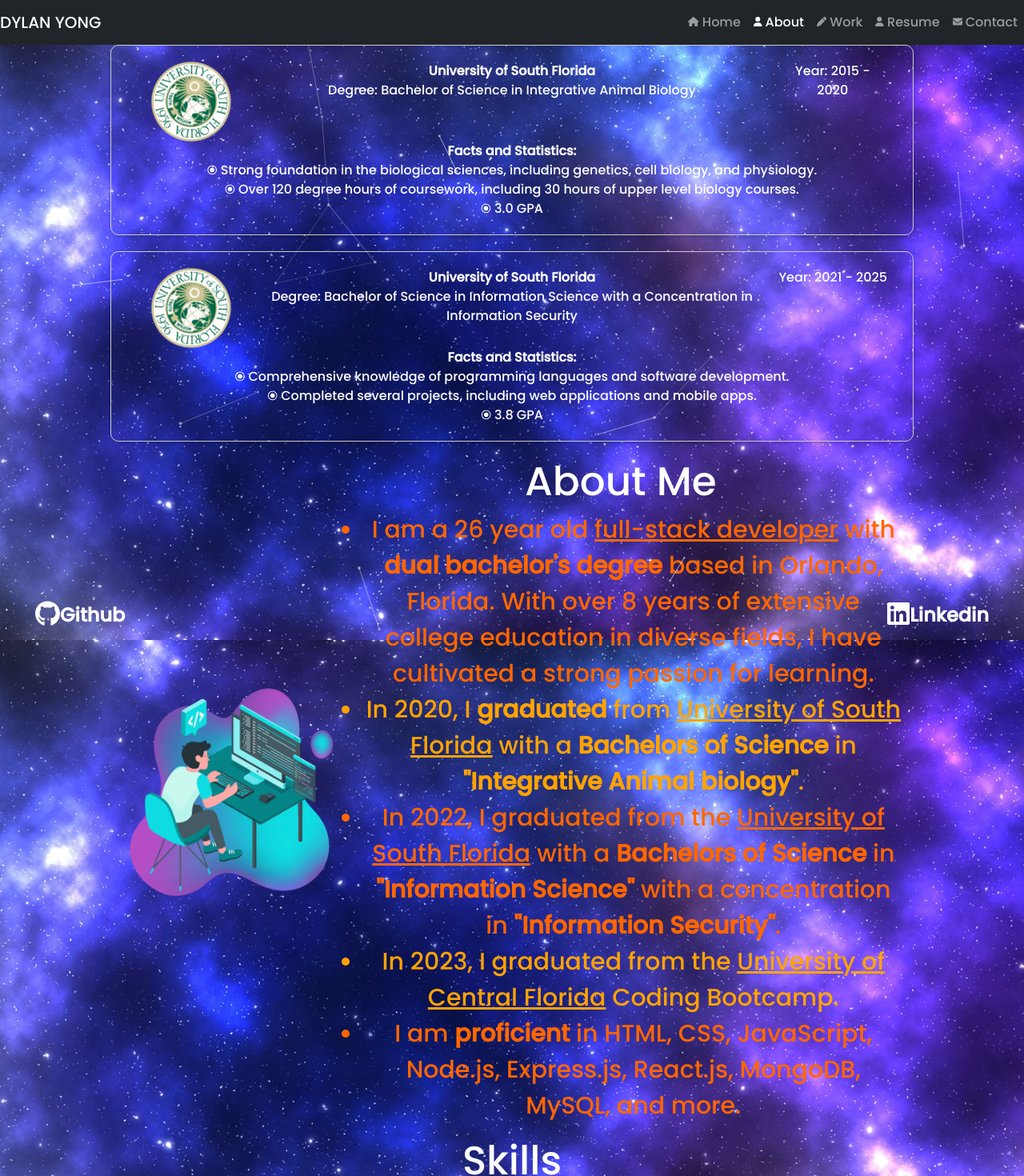
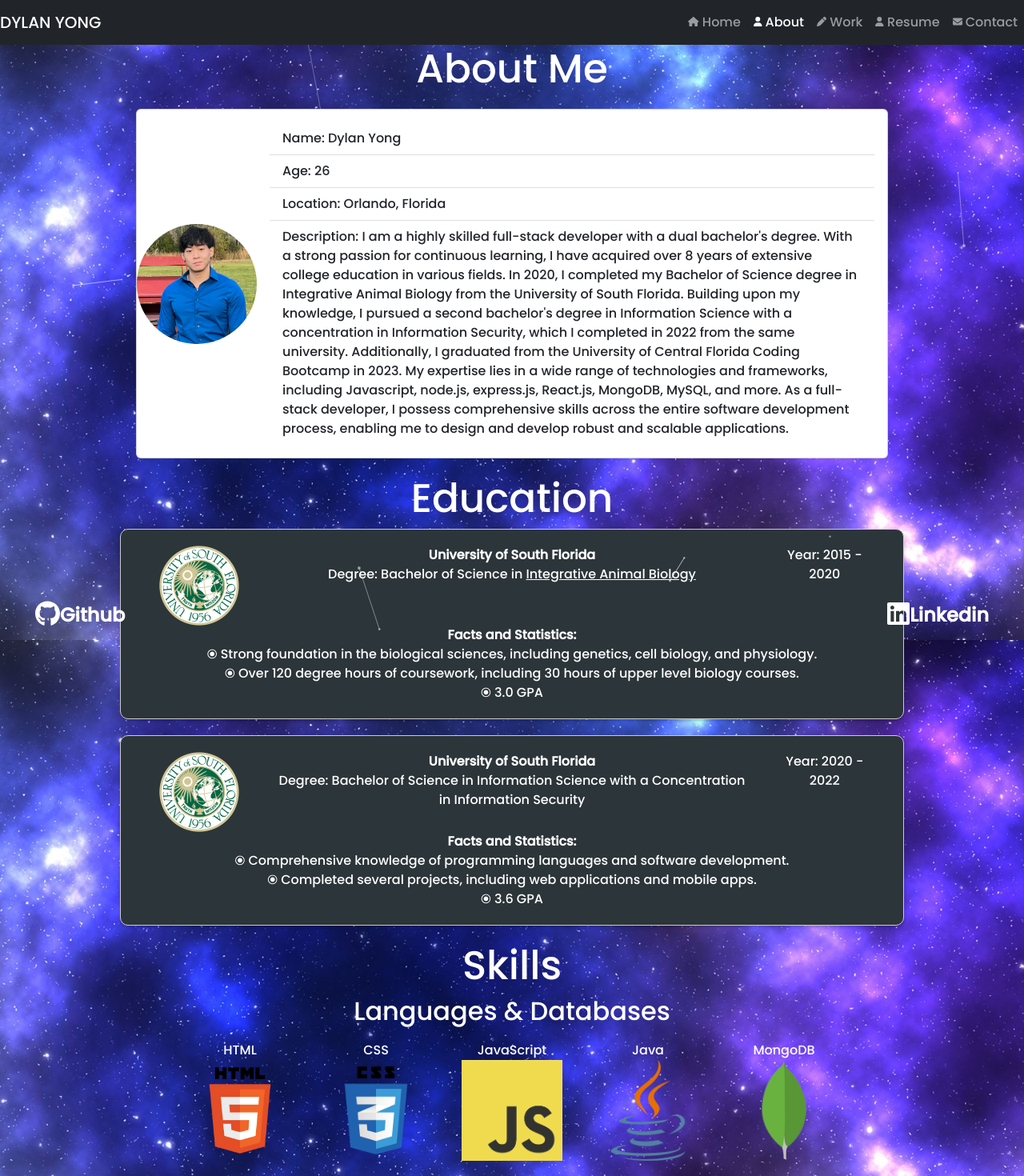
Before and after one commit to Suzakijun1/Portfolio, a React (Create React App) app: page /about in a window 1280 px wide. Shown: the top 1470 px of the page at 80% size. Built offline with nearby package versions, Linux system fonts and the light colour scheme; the HTML template or start-up script is replaced by a standard one.

Commit message:
added aboutme card

```diff
--- /dev/null
+++ b/src/components/AboutMeCard/AboutMe.js
@@ -0,0 +1,61 @@
+import React from "react";
+import { Card, Image, ListGroup } from "react-bootstrap";
+import styled from "styled-components";
+import ProfileImage1 from "../../Assets/crop-pic-of-me2.jpg";
+// Styled components
+const CardContainer = styled.div`
+  display: flex;
+  justify-content: center;
+  align-items: center;
+  margin: 20px;
+`;
+
+const CardContent = styled.div`
+  display: flex;
+  align-items: center;
+`;
+
+const ProfileImage = styled(Image)`
+  width: 150px;
+  height: 150px;
+  object-fit: cover;
+`;
+
+const AboutMeCard = () => {
+  return (
+    <CardContainer>
+      <Card className="w-100" style={{ maxwidth: "500px" }}>
+        <CardContent>
+          <ProfileImage src={ProfileImage1} roundedCircle />
+          <Card.Body>
+            <ListGroup variant="flush">
+              <ListGroup.Item>Name: Dylan Yong</ListGroup.Item>
+              <ListGroup.Item>Age: 26</ListGroup.Item>
+              <ListGroup.Item>Location: Orlando, Florida</ListGroup.Item>
+              <ListGroup.Item>
+                Description: I am a highly skilled full-stack developer with a
+                dual bachelor's degree. With a strong passion for continuous
+                learning, I have acquired over 8 years of extensive college
+                education in various fields. In 2020, I completed my Bachelor of
+                Science degree in Integrative Animal Biology from the University
+                of South Florida. Building upon my knowledge, I pursued a second
+                bachelor's degree in Information Science with a concentration in
+                Information Security, which I completed in 2022 from the same
+                university. Additionally, I graduated from the University of
+                Central Florida Coding Bootcamp in 2023. My expertise lies in a
+                wide range of technologies and frameworks, including Javascript,
+                node.js, express.js, React.js, MongoDB, MySQL, and more. As a
+                full-stack developer, I possess comprehensive skills across the
+                entire software development process, enabling me to design and
+                develop robust and scalable applications.
+              </ListGroup.Item>
+              {/* Add more stats or information here */}
+            </ListGroup>
+          </Card.Body>
+        </CardContent>
+      </Card>
+    </CardContainer>
+  );
+};
+
+export default AboutMeCard;
--- a/src/components/EducationCard/EducationCard.js
+++ b/src/components/EducationCard/EducationCard.js
@@ -12,88 +12,6 @@ import logo from "../../Assets/UniversityLogo.png";
 import Container from "react-bootstrap/Container";
 import { Row } from "react-bootstrap";
 import Col from "react-bootstrap/Col";
-
-// const EducationCard = () => {
-//   return (
-//     <>
-//       <StyledCard className="education-card">
-//         <Card.Body>
-//           <Container>
-//             <Row>
-//               <Col xs={2}>
-//                 <LogoContainer>
-//                   <LogoImage src={logo} alt="University Logo" />
-//                 </LogoContainer>
-//               </Col>
-//               <Col xs={8}>
-//                 <EducationInfo>
-//                   {/* <Card.Title>Education</Card.Title> */}
-//                   <Card.Text>
-//                     <strong>University of South Florida</strong>
-//                     <br />
-//                     Degree: Bachelor of Science in Integrative Animal Biology
-//                   </Card.Text>
-//                 </EducationInfo>
-//               </Col>
-//               <Col xs={2}>
-//                 <YearText>Year: 2015 - 2020</YearText>
-//               </Col>
-//             </Row>
-//           </Container>
-//           <Card.Text>
-//             <strong>Facts and Statistics:</strong>
-//             <br />
-//             ⦿ Strong foundation in the biological sciences, including genetics,
-//             cell biology, and physiology.
-//             <br />
-//             ⦿ Over 120 degree hours of coursework, including 30 hours of upper
-//             level biology courses.
-//             <br />⦿ 3.0 GPA
-//           </Card.Text>
-//         </Card.Body>
-//       </StyledCard>
-
-//       {/* Second Education Card */}
-//       <StyledCard className="education-card">
-//         <Card.Body>
-//           <Container>
-//             <Row>
-//               <Col xs={2}>
-//                 <LogoContainer>
-//                   <LogoImage src={logo} alt="University Logo 2" />
-//                 </LogoContainer>
-//               </Col>
-//               <Col xs={8}>
-//                 <EducationInfo>
-//                   {/* <Card.Title>Education</Card.Title> */}
-//                   <Card.Text>
-//                     <strong>Another University</strong>
-//                     <br />
-//                     Degree: Bachelor of Science in Information Science with a
-//                     Concentration in Information Security
-//                   </Card.Text>
-//                 </EducationInfo>
-//               </Col>
-//               <Col xs={2}>
-//                 <YearText>Year: 2021 - 2025</YearText>
-//               </Col>
-//             </Row>
-//           </Container>
-//           <Card.Text>
-//             <strong>Facts and Statistics:</strong>
-//             <br />
-//             ⦿ Comprehensive knowledge of programming languages and software
-//             development.
-//             <br />
-//             ⦿ Completed several projects, including web applications and mobile
-//             apps.
-//             <br />⦿ 3.8 GPA
-//           </Card.Text>
-//         </Card.Body>
-//       </StyledCard>
-//     </>
-//   );
-// };
 
 const EducationCard = () => {
   return (
@@ -113,7 +31,8 @@ const EducationCard = () => {
                 <Card.Text>
                   <strong>University of South Florida</strong>
                   <br />
-                  Degree: Bachelor of Science in Integrative Animal Biology
+                  Degree: Bachelor of Science in{" "}
+                  <span className="underline"> Integrative Animal Biology</span>
                 </Card.Text>
               </EducationInfo>
             </Col>
@@ -155,7 +74,7 @@ const EducationCard = () => {
               </EducationInfo>
             </Col>
             <Col xs={12} sm={2}>
-              <YearText>Year: 2021 - 2025</YearText>
+              <YearText>Year: 2020 - 2022</YearText>
             </Col>
           </Row>
         </Container>
@@ -167,7 +86,7 @@ const EducationCard = () => {
           <br />
           ⦿ Completed several projects, including web applications and mobile
           apps.
-          <br />⦿ 3.8 GPA
+          <br />⦿ 3.6 GPA
         </Card.Text>
       </StyledCard>
     </>
--- a/src/components/EducationCard/EducationCard.styles.js
+++ b/src/components/EducationCard/EducationCard.styles.js
@@ -1,12 +1,15 @@
 import styled from "styled-components";
 import { keyframes } from "styled-components";
 export const StyledCard = styled.div`
+  .underline {
+    text-decoration: underline;
+  }
   border: 1px solid #ccc;
   text-align: center;
   margin-bottom: 20px;
   border-radius: 10px;
   box-shadow: 0 2px 4px rgba(0, 0, 0, 0.2);
-
+  background-color: #2c3539;
   padding: 20px;
   transition: box-shadow 0.3s ease;
 
@@ -48,8 +51,6 @@ export const EducationInfo = styled.div`
   align-items: center;
   justify-content: center;
 `;
-
-// Create a keyframe animation
 const spinAnimation = keyframes`
 0% {
   transform: rotate(0deg);
@@ -59,5 +60,9 @@ const spinAnimation = keyframes`
 }
 `;
 export const SpinningLogoImage = styled(LogoImage)`
-  animation: ${spinAnimation} 5s linear infinite; // Apply the spinning animation
+  transition: transform 0.3s ease;
+
+  ${StyledCard}:hover & {
+    animation: ${spinAnimation} 8s linear infinite;
+  }
 `;
--- a/src/pages/About/About.js
+++ b/src/pages/About/About.js
@@ -1,5 +1,4 @@
 import { AboutSec } from "./About.styles";
-import AboutLogo from "../../Assets/WebDevelopmentBanner.webp";
 import htmlpic from "../../Assets/skills/html.png";
 import csspic from "../../Assets/skills/css.png";
 import jspic from "../../Assets/skills/js.png";
@@ -16,6 +15,7 @@ import heroku from "../../Assets/skills/heroku-pic.webp";
 import apollopic from "../../Assets/skills/apolloimage.png";
 import jquerypic from "../../Assets/skills/jqueryimg.png";
 import EducationCard from "../../components/EducationCard/EducationCard";
+import AboutMeCard from "../../components/AboutMeCard/AboutMe";
 
 export default function About() {
   const languagesAndDatabases = [
@@ -42,46 +42,12 @@ export default function About() {
 
   return (
     <AboutSec className="about-section container-fluid">
-      <div className="row">
-        <EducationCard />
-        <div className="d-flex align-items-center">
-          <div className="about-img">
-            <img src={AboutLogo} alt="about" className="img-fluid" />
-          </div>
-          <div className="about-content">
-            <h1>About Me</h1>
-            <ul>
-              <li>
-                I am a 26 year old{" "}
-                <span className="underline">full-stack developer</span> with{" "}
-                <strong>dual bachelor's degree</strong> based in Orlando,
-                Florida. With over 8 years of extensive college education in
-                diverse fields, I have cultivated a strong passion for learning.
-              </li>
-              <li className="blue-item">
-                In 2020, I <strong>graduated</strong> from{" "}
-                <span className="underline">University of South Florida</span>{" "}
-                with a <strong>Bachelors of Science</strong> in{" "}
-                <strong>"Integrative Animal biology"</strong>.
-              </li>
-              <li>
-                In 2022, I graduated from the{" "}
-                <span className="underline">University of South Florida</span>{" "}
-                with a <strong>Bachelors of Science</strong> in{" "}
-                <strong>"Information Science"</strong> with a concentration in{" "}
-                <strong>"Information Security"</strong>.
-              </li>
-              <li className="test">
-                In 2023, I graduated from the{" "}
-                <span className="underline">University of Central Florida</span>{" "}
-                Coding Bootcamp.
-              </li>
-              <li>
-                I am <strong>proficient</strong> in HTML, CSS, JavaScript,
-                Node.js, Express.js, React.js, MongoDB, MySQL, and more.
-              </li>
-            </ul>
-          </div>
+      <div className="about-content">
+        <h1>About Me</h1>
+        <AboutMeCard />
+        <div className="education-content">
+          <h1>Education</h1>
+          <EducationCard />
         </div>
         <div className="skills-content">
           <h1>Skills</h1>
--- a/src/pages/Work/Work.js
+++ b/src/pages/Work/Work.js
@@ -30,7 +30,7 @@ export default function Work() {
               <div className="card d-flex justify-content-center align-items-center">
                 <img src={BiteBud} className="card-img-top" alt="project" />
                 <div className="card-body">
-                  <h5 className="card-title">BiteBud</h5>
+                  <h5 className="card-title">BiteBud (Requires New API Key)</h5>
                   <p className="card-text">
                     Bite-Bud is an innovative web application designed to
                     enhance users' exploration of cities and states. By
```
Also changed, not shown: src/components/Navbar/Navbar.styles.js (+25 -25 lines). Lines whose indentation alone changed are shown as unchanged.
